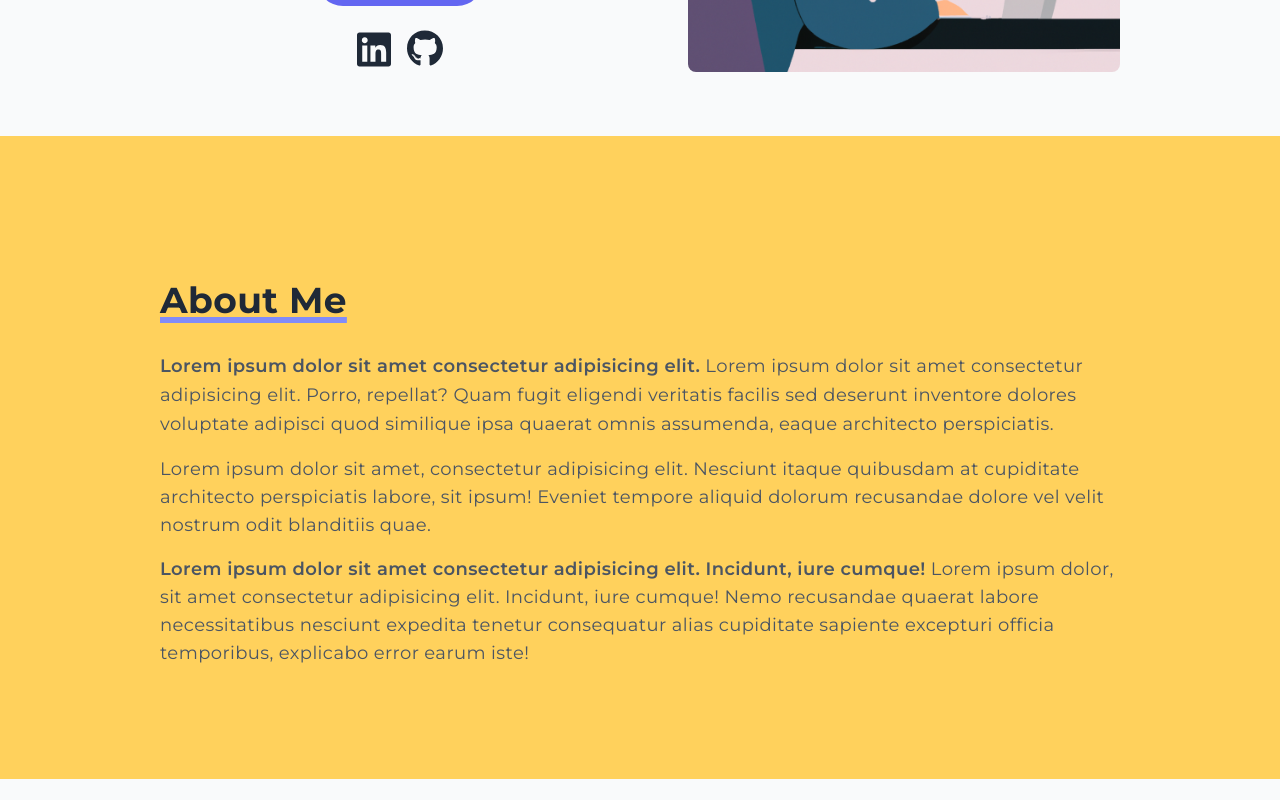
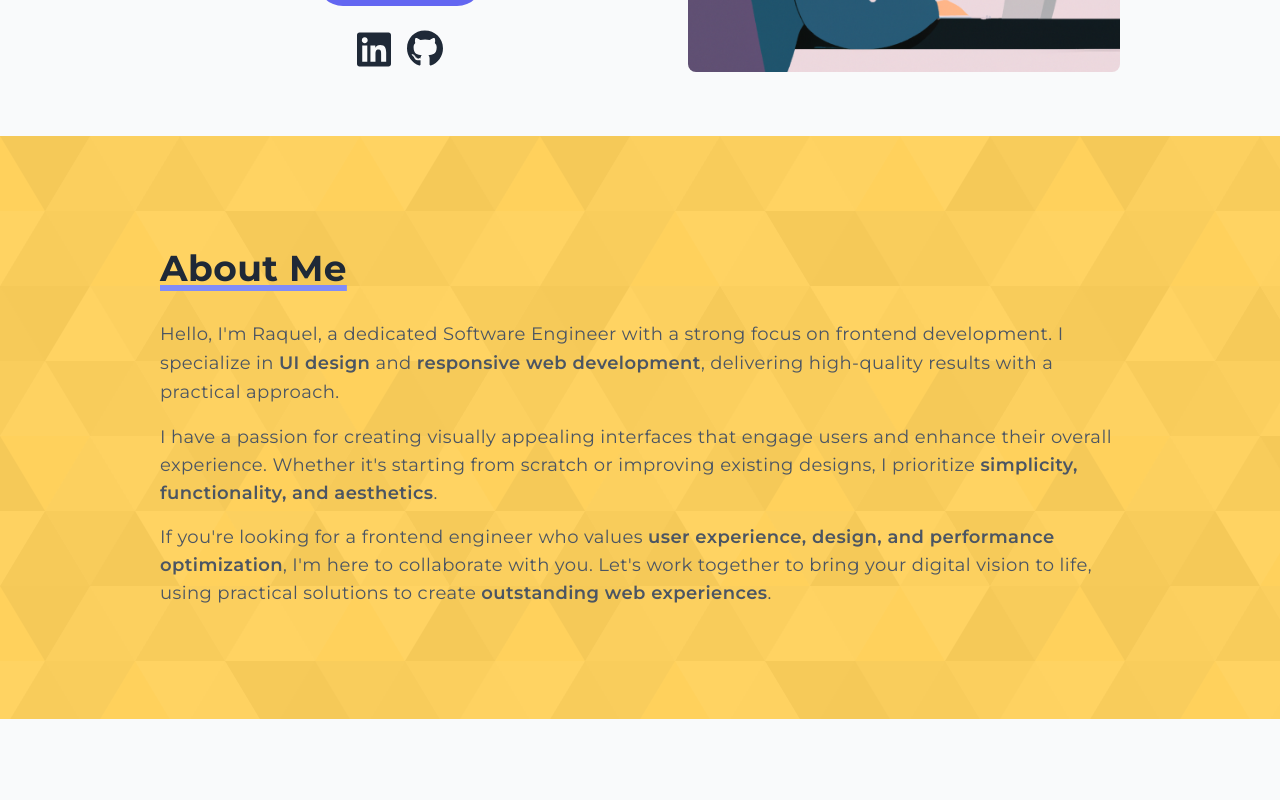
Before and after one commit to rdpfeifle/portfolio_nextjs, a Next.js app: page / in a window 1280 px wide. Shown: the part 480-1280 px from the top of the page. Built offline with nearby package versions, Linux system fonts and the light colour scheme.

Commit message:
Added AboutMe content

```diff
--- a/components/AboutMe.jsx
+++ b/components/AboutMe.jsx
@@ -1,32 +1,34 @@
+import Link from "next/link";
+
 export const AboutMe = () => {
   return (
-    <section id="about" className="bg-customYellow">
+    <section id="about" className="bg-effect">
       <div className="container">
-        <h2 className="py-8 px-0 underlineEffect">About Me</h2>
+        <h2 className="pb-8 px-0 underlineEffect">About Me</h2>
         <p className="leading-relaxed pb-4">
-          <span className="font-semibold">
-            Lorem ipsum dolor sit amet consectetur adipisicing elit.
-          </span>{" "}
-          Lorem ipsum dolor sit amet consectetur adipisicing elit. Porro,
-          repellat? Quam fugit eligendi veritatis facilis sed deserunt inventore
-          dolores voluptate adipisci quod similique ipsa quaerat omnis
-          assumenda, eaque architecto perspiciatis.
+          Hello, I&apos;m Raquel, a dedicated Software Engineer with a strong
+          focus on frontend development. I specialize in{" "}
+          <span className="font-semibold">UI design</span> and{" "}
+          <span className="font-semibold">responsive web development</span>,
+          delivering high-quality results with a practical approach.
         </p>
         <p className="pb-4">
-          Lorem ipsum dolor sit amet, consectetur adipisicing elit. Nesciunt
-          itaque quibusdam at cupiditate architecto perspiciatis labore, sit
-          ipsum! Eveniet tempore aliquid dolorum recusandae dolore vel velit
-          nostrum odit blanditiis quae.
+          I have a passion for creating visually appealing interfaces that
+          engage users and enhance their overall experience. Whether it&apos;s
+          starting from scratch or improving existing designs, I prioritize{" "}
+          <span className="font-semibold">
+            simplicity, functionality, and aesthetics
+          </span>
+          .
         </p>
         <p>
+          If you&apos;re looking for a frontend engineer who values{" "}
           <span className="font-semibold">
-            Lorem ipsum dolor sit amet consectetur adipisicing elit. Incidunt,
-            iure cumque!
-          </span>{" "}
-          Lorem ipsum dolor, sit amet consectetur adipisicing elit. Incidunt,
-          iure cumque! Nemo recusandae quaerat labore necessitatibus nesciunt
-          expedita tenetur consequatur alias cupiditate sapiente excepturi
-          officia temporibus, explicabo error earum iste!
+            user experience, design, and performance optimization
+          </span>
+          , I&apos;m here to collaborate with you. Let&apos;s work together to
+          bring your digital vision to life, using practical solutions to create{" "}
+          <span className="font-semibold">outstanding web experiences</span>.
         </p>
       </div>
     </section>
```
